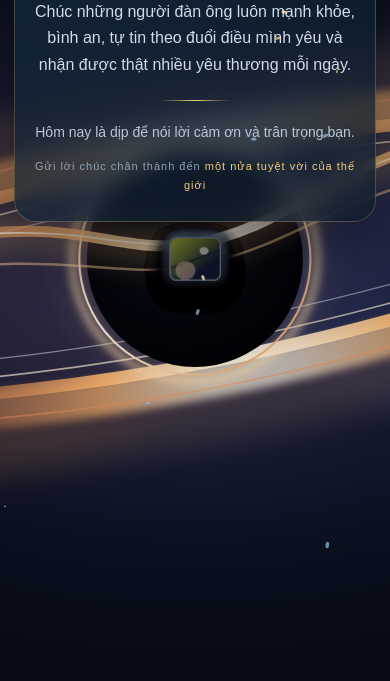
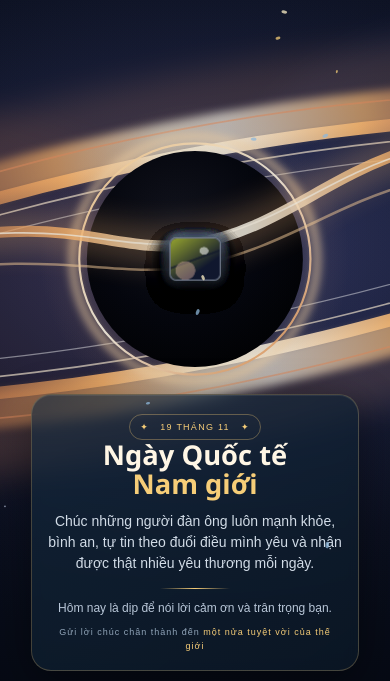
Before and after one commit to alanguru-tech/event, a plain HTML site: page index.html in a window 390 px wide. Shown: the part 163-844 px from the top of the page. Drawn offline with Linux system fonts and the light colour scheme.

```diff
--- a/index.html
+++ b/index.html
@@ -280,48 +280,65 @@
                 border-radius: 9px
             }
 body {
-                place-items: start center;
-                padding: 18px 14px
+                place-items: end center;
+                padding: 10px 12px max(10px, env(safe-area-inset-bottom))
             }
 
             main {
-                width: 100%;
-                padding: 26px 18px;
-                border-radius: 22px
+                width: min(84vw, 370px);
+                margin-top: auto;
+                padding: 19px 16px 17px;
+                border-radius: 20px;
+                background: linear-gradient(145deg, #152b40a8, #0c1a29b8);
+                box-shadow: 0 14px 46px #0006, inset 0 1px #ffffff12;
+                backdrop-filter: blur(6px);
+                -webkit-backdrop-filter: blur(6px)
             }
 
             .badge {
-                font-size: 10px;
-                letter-spacing: 1.5px;
-                padding: 8px 12px
+                font-size: 9px;
+                letter-spacing: 1.25px;
+                padding: 7px 10px
             }
 
             h1 {
-                font-size: clamp(29px, 8vw, 39px)
+                font-size: clamp(25px, 7vw, 33px);
+                line-height: 1.08
             }
 
-            .person-photo-wrap { width: min(150px, 42vw); margin: 14px auto 10px }
-            .person-photo { max-height: 180px; border-radius: 15px }
+            .person-photo-wrap { width: min(112px, 34vw); margin: 10px auto 7px }
+            .person-photo { max-height: 17vh; border-radius: 12px }
+
+            body.personal-view .person-photo-wrap {
+                max-width: 100%;
+                margin: 10px auto 7px
+            }
+
+            body.personal-view .person-photo {
+                max-width: min(100%, 112px);
+                max-height: 17vh
+            }
 
             .message {
-                font-size: 16px;
-                line-height: 1.65;
-                margin-top: 18px
+                font-size: 14px;
+                line-height: 1.5;
+                margin-top: 12px
             }
 
             .divider {
-                margin: 22px auto 18px
+                margin: 14px auto 11px
             }
 
             .signature-line {
-                margin-top: 20px;
-                font-size: 14px
+                margin-top: 11px;
+                font-size: 12px;
+                line-height: 1.45
             }
 
             .signature {
-                font-size: 11px;
-                line-height: 1.7;
-                margin-top: 14px
+                font-size: 9px;
+                line-height: 1.5;
+                margin-top: 9px
             }
         }
 
@@ -819,7 +836,7 @@ body {
         animateConfetti();
         const universeFrame = document.getElementById('universe-background');
         const universeId = new URLSearchParams(location.search).get('id');
-        universeFrame.src = './preview-vu-tru-lo-den.html?v=10' + (universeId ? `&id=${encodeURIComponent(universeId)}` : '');
+        universeFrame.src = './preview-vu-tru-lo-den.html?v=12' + (universeId ? `&id=${encodeURIComponent(universeId)}` : '');
         document.body.classList.add('revealed');
         startCelebration();
         loadPersonalGreeting();
```
